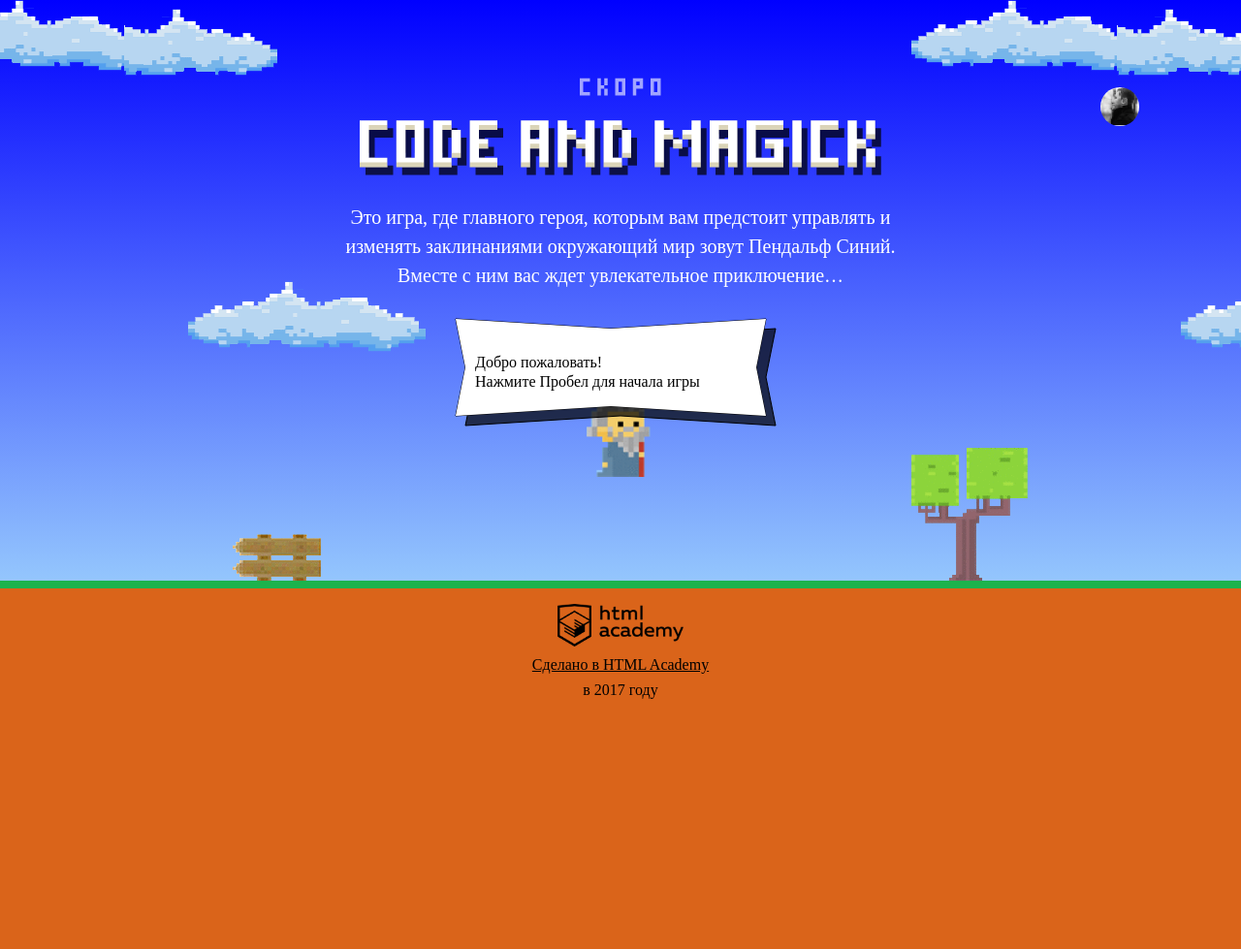
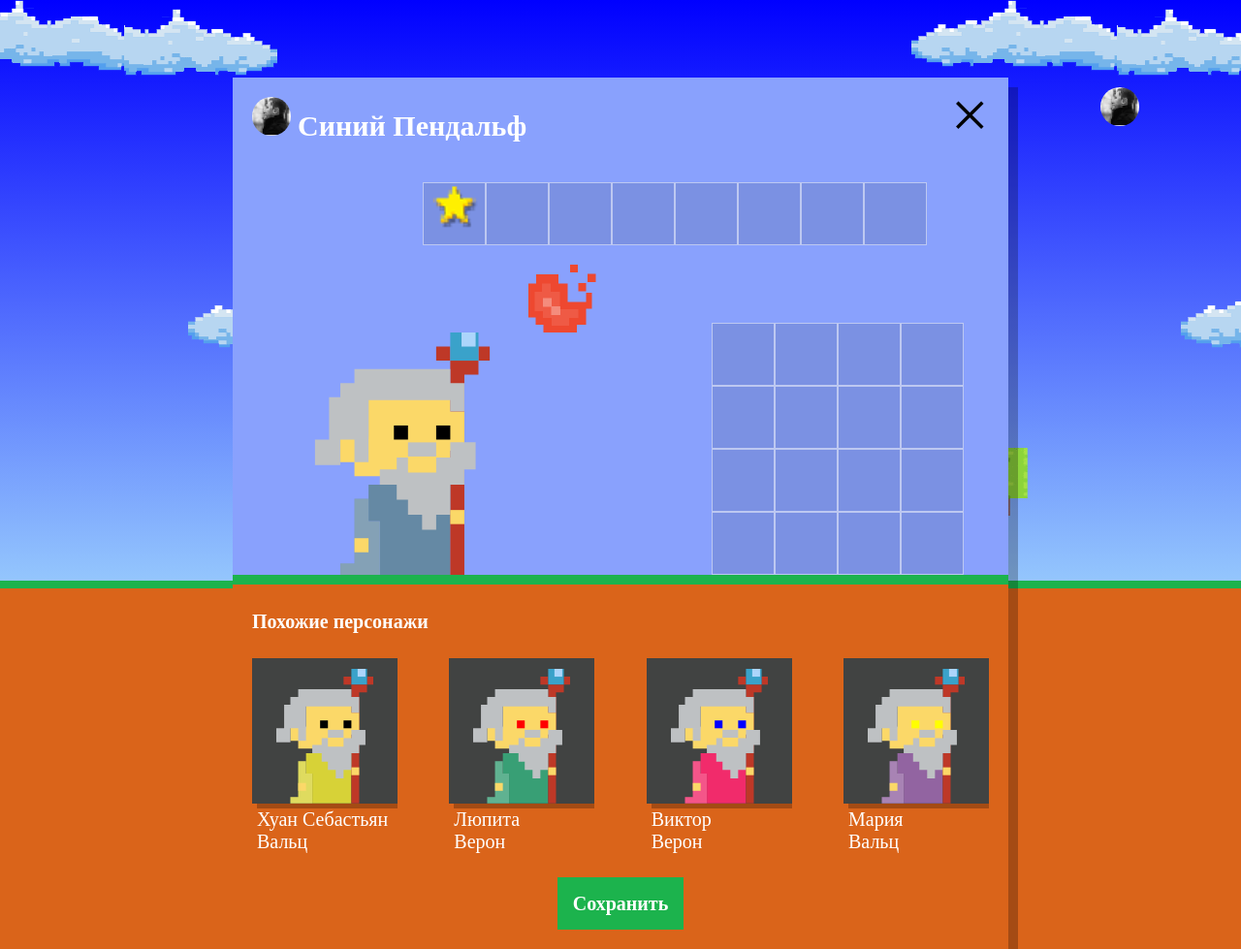
Before and after one commit to lulu-mint/700337-code-and-magick-17, a website: page index.html in a window 1280 px wide. Shown: the whole page at 97% size. Before the commit the page ends 800 px from the top, so only its background shows below. Drawn offline with Linux system fonts and the light colour scheme; a web font is replaced by a local one.

Commit message:
Создание волшебников

```diff
--- a/index.html
+++ b/index.html
@@ -204,6 +204,7 @@ function getWizardY(height){
 </script>
 <script src="js/stat.js"></script>
 <script src="js/game.js"></script>
+<script src="js/setup.js"></script>
 
 </body>
 </html>
--- /dev/null
+++ b/js/setup.js
@@ -0,0 +1,61 @@
+// Файл setup.js
+'use strict';
+
+var WIZARD_NAMES = ['Хуан Себастьян', 'Иван', 'Мария', 'Кристоф', 'Виктор', 'Юлия', 'Люпита', 'Вашингтон'];
+
+var WIZARD_SURNAMES = ['да Марья', 'Верон', 'Мирабелла', 'Вальц', 'Онопко', 'Топольницкая', 'Нионго', 'Ирвинг'];
+
+var coatColor = ['rgb(101, 137, 164)', 'rgb(241, 43, 107)', 'rgb(146, 100, 161)', 'rgb(56, 159, 117)', 'rgb(215, 210, 55)', 'rgb(0, 0, 0)'];
+
+var eyesColor = ['black', 'red', 'blue', 'yellow', 'green'];
+
+var userDialog = document.querySelector('.setup');
+userDialog.classList.remove('hidden');
+
+var similarListElement = userDialog.querySelector('.setup-similar-list');
+
+var similarWizardTemplate = document.querySelector('#similar-wizard-template')
+    .content
+    .querySelector('.setup-similar-item');
+
+
+var randomArrayNumber = function (MASIVE_BLEAT) {
+  var x = MASIVE_BLEAT.length - 1;
+  return Math.floor(Math.random() * Math.floor(x));
+};
+
+var createWizarduino = function () {
+  return {
+    name: WIZARD_NAMES[randomArrayNumber(WIZARD_NAMES)],
+    surname: WIZARD_SURNAMES[randomArrayNumber(WIZARD_SURNAMES)],
+    coatColor: coatColor[randomArrayNumber(coatColor)],
+    eyesColor: eyesColor[randomArrayNumber(eyesColor)]
+  };
+};
+
+var wizards = [
+  createWizarduino(),
+  createWizarduino(),
+  createWizarduino(),
+  createWizarduino()
+];
+
+
+var renderWizard = function (wizard) {
+  var wizardElement = similarWizardTemplate.cloneNode(true);
+
+  wizardElement.querySelector('.setup-similar-label').innerHTML = wizard.name + '<br>' + wizard.surname;
+  wizardElement.querySelector('.wizard-coat').style.fill = wizard.coatColor;
+  wizardElement.querySelector('.wizard-eyes').style.fill = wizard.eyesColor;
+
+
+  return wizardElement;
+};
+
+var fragment = document.createDocumentFragment();
+for (var i = 0; i < wizards.length; i++) {
+  fragment.appendChild(renderWizard(wizards[i]));
+}
+similarListElement.appendChild(fragment);
+
+userDialog.querySelector('.setup-similar').classList.remove('hidden');
```
